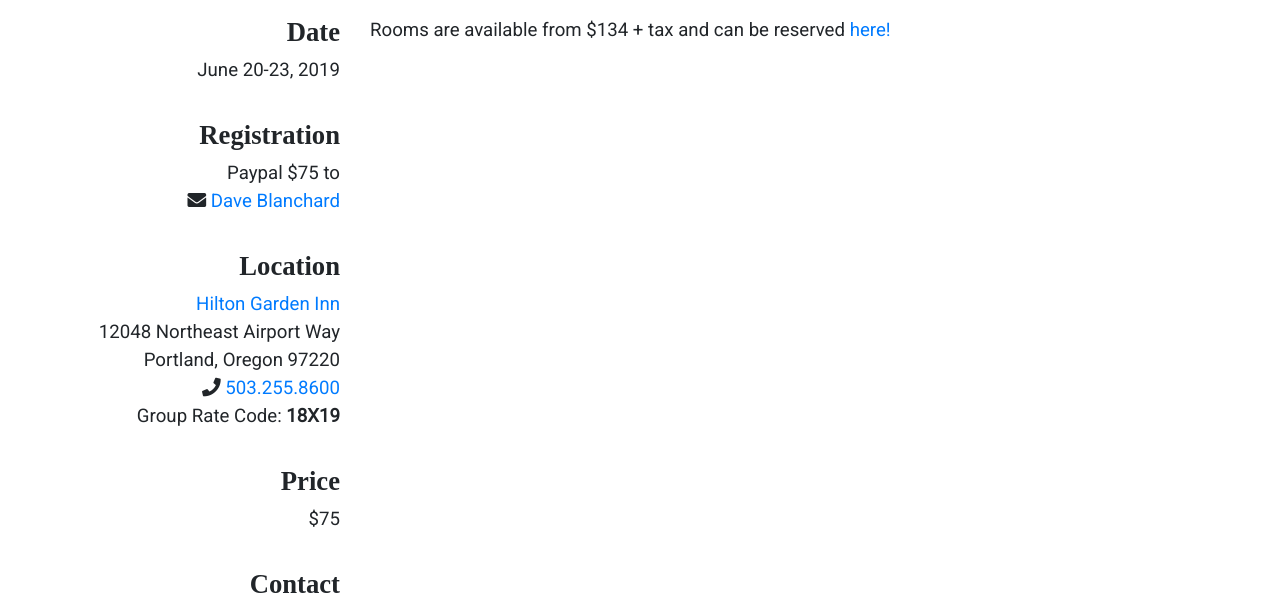
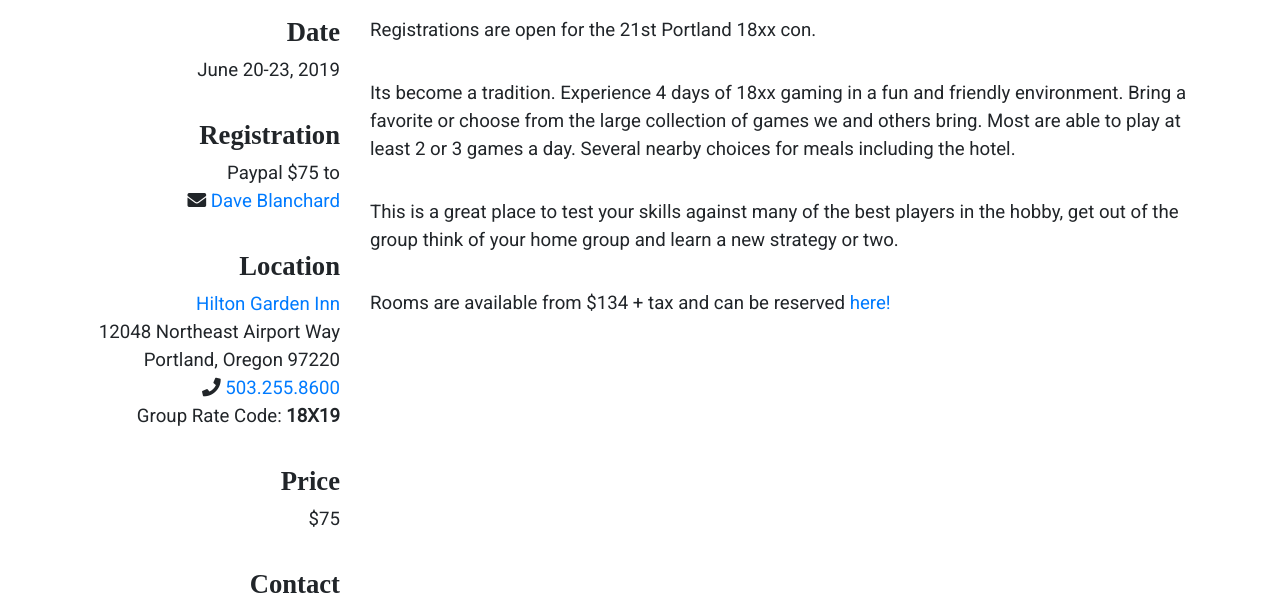
Before and after one commit to portland18xx/portland18xx.com, a plain HTML site: page index.html in a window 1280 px wide. Shown: the part 210-815 px from the top of the page. Drawn offline with nearby package versions, Linux system fonts and the light colour scheme; a web font is replaced by a local one.

Commit message:
Adding some description

```diff
--- a/index.html
+++ b/index.html
@@ -109,9 +109,10 @@
           </address>
         </div>
         <div class="col-md-9">
-          <p>
-            Rooms are available from $134 + tax and can be reserved <a href="http://hiltongardeninn.hilton.com/en/gi/groups/personalized/P/PDXAHGI-18X19-20190620/index.jhtml">here!</a>
-          </p>
+          <p>Registrations are open for the 21st Portland 18xx con.</p>
+          <p>Its become a tradition. Experience 4 days of 18xx gaming in a fun and friendly environment. Bring a favorite or choose from the large collection of games we and others bring. Most are able to play at least 2 or 3 games a day. Several nearby choices for meals including the hotel.</p>
+          <p>This is a great place to test your skills against many of the best players in the hobby, get out of the group think of your home group and learn a new strategy or two.</p>
+          <p>Rooms are available from $134 + tax and can be reserved <a href="http://hiltongardeninn.hilton.com/en/gi/groups/personalized/P/PDXAHGI-18X19-20190620/index.jhtml">here!</a></p>
         </div>
       </div>
     </div>
```
